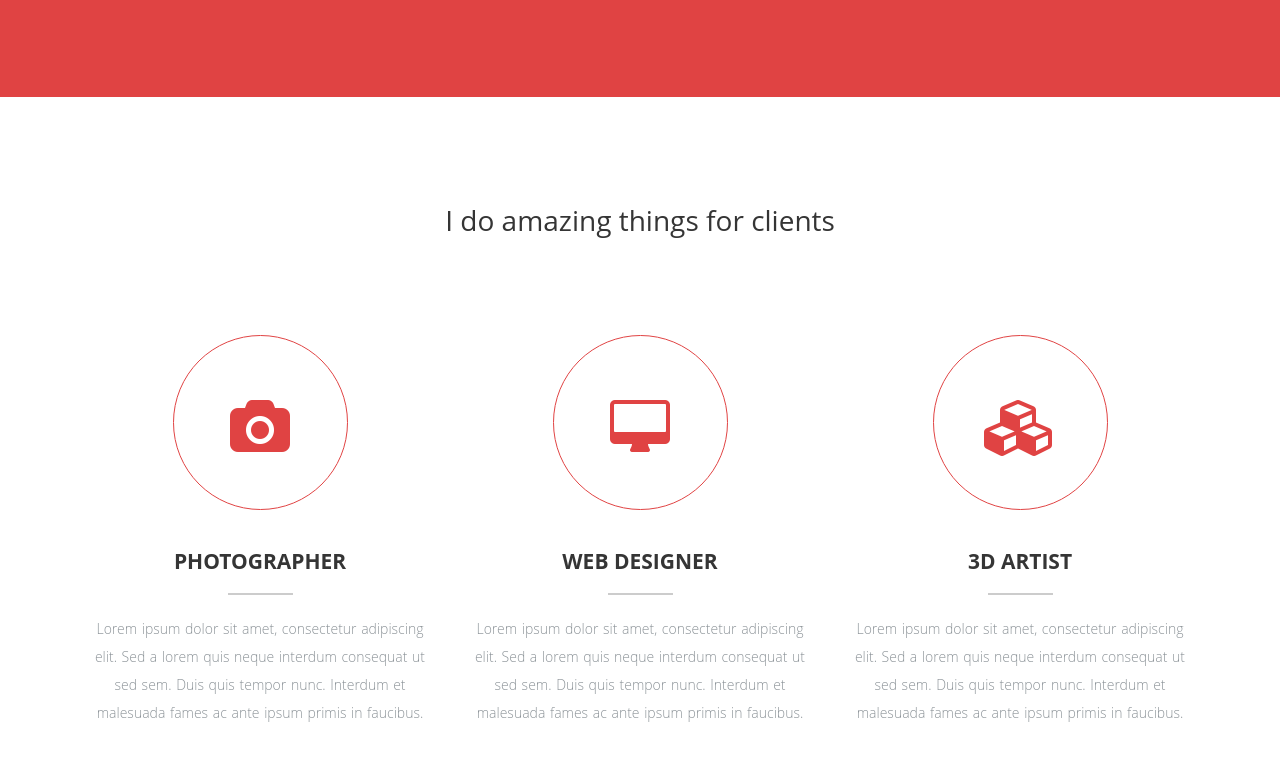
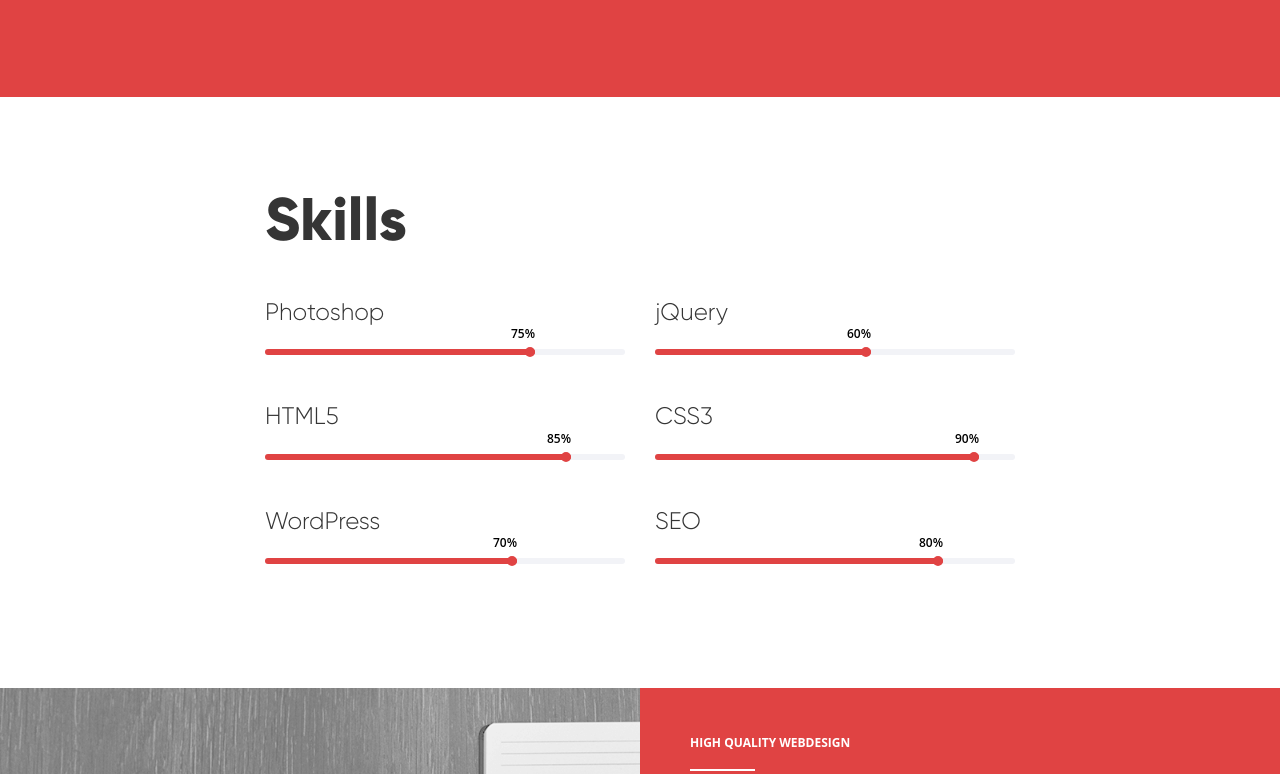
Before and after one commit to akaashdev/portfolio-site, a website: page index.html in a window 1280 px wide. Shown: the part 1189-1963 px from the top of the page. Drawn offline with nearby package versions, Linux system fonts and the light colour scheme; some packages are replaced by stand-ins of ours.

Commit message:
Added Skills Section

```diff
--- /dev/null
+++ b/css/style-2.css
@@ -0,0 +1,57 @@
+
+.progress-container {
+    margin: 1.6em -15px;
+}
+
+.progress-wrap h3 {
+    font-family: "Gilroy-Light";
+    font-size: 24px;
+    margin-bottom: 10px;
+    color: #353535;
+ }
+
+.progress {
+    height: 6px;
+    -webkit-box-shadow: none;
+    box-shadow: none;
+    background: #f2f3f7;
+    margin: 24px 0;
+    overflow: visible;
+ }
+
+.progress-bar {
+    background: #E04343;
+    -webkit-box-shadow: none;
+    box-shadow: none;
+    font-size: 12px;
+    line-height: 1.2;
+    color: #000;
+    font-weight: 600;
+    text-align: right;
+    position: relative;
+    overflow: visible;
+    -webkit-border-radius: 8px;
+    -moz-border-radius: 8px;
+    -ms-border-radius: 8px;
+    border-radius: 8px;
+ }
+
+.progress-bar:after {
+    position: absolute;
+    top: -2px;
+    right: 0;
+    width: 10px;
+    height: 10px;
+    content: '';
+    background: #E04343;
+    -webkit-border-radius: 50%;
+    -moz-border-radius: 50%;
+    -ms-border-radius: 50%;
+    border-radius: 50%;
+}
+
+.progress-bar span {
+    position: absolute;
+    top: -22px;
+    right: 0;
+}
--- a/index.html
+++ b/index.html
@@ -25,6 +25,8 @@
 
 	<!-- Font-Gilroy -->
     <link href="assets/font-gilroy/css/font-gilroy.css" rel="stylesheet">
+	<!-- Theme-2 Style -->
+    <link href="css/style-2.css" rel="stylesheet">
 
 
     <!-- HTML5 Shim and Respond.js IE8 support of HTML5 elements and media queries -->
@@ -122,57 +124,86 @@
 
 
 
-
-<!-- ==========================
-        SERVICE SECTION
+		<!-- ==========================
+        SKILLS SECTION
         =========================== -->
-        <section class="features text-center section-padding" id="service">
+        <section class="section-padding" data-section="skills">
           <div class="container">
-        <!-- Headline -->
             <div class="row">
-              <div class="col-md-12">
-                <h1 class="arrow">I do amazing things for clients</h1>
-              </div>
-            </div>
-            <div class="row">
-              <div class="col-md-12">
-          <div class="services">
-          <!-- Service Box 1 -->
-                  <div class="col-md-4 wp2 item">
-                    <div class="icon">
-                      <i class="fa fa-camera"></i><!-- Icon -->
+              <div class="gilroy col-md-8 col-md-offset-2 wp2">
+                <h1>Skills</h1>
+                <div class="progress-container">
+                  <div class="col-md-6 animate-box" data-animate-effect="fadeInLeft">
+                    <div class="progress-wrap">
+                      <h3>Photoshop</h3>
+                      <div class="progress">
+                        <div class="progress-bar color-1" role="progressbar" aria-valuenow="75"
+                          aria-valuemin="0" aria-valuemax="100" style="width:75%">
+                          <span>75%</span>
+                          </div>
+                      </div>
                     </div>
-                    <h2>Photographer</h2><!-- Title -->
-                    <p>Lorem ipsum dolor sit amet, consectetur adipiscing elit. Sed a lorem quis neque interdum consequat ut sed sem. Duis quis tempor nunc. Interdum et malesuada fames ac ante ipsum
-                    primis in faucibus.</p><!-- Description -->
                   </div>
-          <!-- Service Box 2 -->
-                  <div class="col-md-4 wp2 item delay-05s">
-                    <div class="icon">
-                      <i class="fa fa-desktop"></i><!-- Icon -->
+                  <div class="col-md-6 animate-box" data-animate-effect="fadeInRight">
+                    <div class="progress-wrap">
+                      <h3>jQuery</h3>
+                      <div class="progress">
+                        <div class="progress-bar color-2" role="progressbar" aria-valuenow="60"
+                          aria-valuemin="0" aria-valuemax="100" style="width:60%">
+                          <span>60%</span>
+                          </div>
+                      </div>
                     </div>
-                    <h2>Web Designer</h2><!-- Title -->
-                    <p>Lorem ipsum dolor sit amet, consectetur adipiscing elit. Sed a lorem quis neque interdum consequat ut sed sem. Duis quis tempor nunc. Interdum et malesuada fames ac ante ipsum
-                    primis in faucibus.</p><!-- Description -->
                   </div>
-          <!-- Service Box 3 -->
-                  <div class="col-md-4 wp2 item delay-1s">
-                    <div class="icon">
-                      <i class="fa fa-cubes"></i><!-- Icon -->
+                  <div class="col-md-6 animate-box" data-animate-effect="fadeInLeft">
+                    <div class="progress-wrap">
+                      <h3>HTML5</h3>
+                      <div class="progress">
+                        <div class="progress-bar color-3" role="progressbar" aria-valuenow="85"
+                          aria-valuemin="0" aria-valuemax="100" style="width:85%">
+                          <span>85%</span>
+                          </div>
+                      </div>
                     </div>
-                    <h2>3D Artist</h2><!-- Title -->
-                    <p>Lorem ipsum dolor sit amet, consectetur adipiscing elit. Sed a lorem quis neque interdum consequat ut sed sem. Duis quis tempor nunc. Interdum et malesuada fames ac ante ipsum
-                    primis in faucibus.</p><!-- Description -->
                   </div>
-          </div>
-                  <div class="clearfix"></div>
+                  <div class="col-md-6 animate-box" data-animate-effect="fadeInRight">
+                    <div class="progress-wrap">
+                      <h3>CSS3</h3>
+                      <div class="progress">
+                        <div class="progress-bar color-4" role="progressbar" aria-valuenow="90"
+                          aria-valuemin="0" aria-valuemax="100" style="width:90%">
+                          <span>90%</span>
+                          </div>
+                      </div>
+                    </div>
+                  </div>
+                  <div class="col-md-6 animate-box" data-animate-effect="fadeInLeft">
+                    <div class="progress-wrap">
+                      <h3>WordPress</h3>
+                      <div class="progress">
+                        <div class="progress-bar color-5" role="progressbar" aria-valuenow="70"
+                          aria-valuemin="0" aria-valuemax="100" style="width:70%">
+                          <span>70%</span>
+                          </div>
+                      </div>
+                    </div>
+                  </div>
+                  <div class="col-md-6 animate-box" data-animate-effect="fadeInRight">
+                    <div class="progress-wrap">
+                      <h3>SEO</h3>
+                      <div class="progress">
+                        <div class="progress-bar color-6" role="progressbar" aria-valuenow="80"
+                          aria-valuemin="0" aria-valuemax="100" style="width:80%">
+                          <span>80%</span>
+                          </div>
+                      </div>
+                    </div>
+                  </div>
+                </div>
               </div>
             </div>
           </div>
         </section>
-
-
-
 
 
 		<div class="container-fluid">
@@ -531,7 +562,7 @@
 			<div class="row">
 			  <!-- Google Maps (Change your Settings below) -->
 			  <div class="col-md-6">
-			    <div id="googlemaps"></div>
+			    <!-- <div id="googlemaps"></div> -->
 			  </div>
 			  <!-- Contact Form -->
 			  <div class="col-md-6 contact">
```
